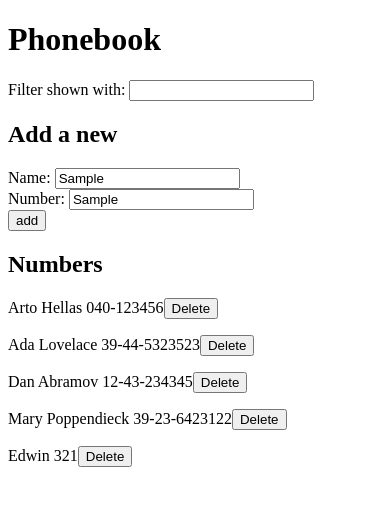
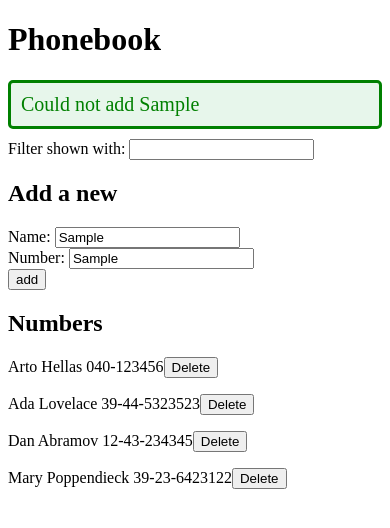
Before and after one commit to edwinalbanez/part2, a React (Vite) app in the folder phonebook/: page / in a window 390 px wide. Both pictures are taken after typing "Sample", "Sample" into the empty fields and a click on the button "add". Shown: the top 528 px of the page. Built offline with nearby package versions, Linux system fonts and the light colour scheme; no server answers; data requests are answered from the project's data file.

Commit message:
2.17: phonebook, step 12

```diff
--- a/phonebook/db.json
+++ b/phonebook/db.json
@@ -19,11 +19,6 @@
       "name": "Mary Poppendieck",
       "number": "39-23-6423122",
       "id": "4"
-    },
-    {
-      "id": "5275",
-      "name": "Edwin",
-      "number": "321"
     }
   ]
 }
--- a/phonebook/src/App.jsx
+++ b/phonebook/src/App.jsx
@@ -3,14 +3,15 @@ import personService from "./services/persons"
 import Filter from "./components/Filter";
 import PersonForm from "./components/PersonForm";
 import Persons from "./components/Persons"
+import Notification from "./components/Notification"
 
 const App = () => {
 
   const [persons, setPersons] = useState([]);
-
   const [newName, setNewName] = useState("");
   const [newNumber, setNewNumber] = useState("");
   const [filter, setFilter] = useState("");
+  const [message, setMessage] = useState({text: null});
 
   useEffect(() => {
     personService
@@ -24,9 +25,10 @@ const App = () => {
 
   const handleFilterChange = ({target}) => setFilter(target.value.toLowerCase());
 
-  const handleDeletePerson = (id) => {
-    setPersons(persons.filter(person => person.id !== id))
-  }
+  const createMessage = (text, success = true) => {
+    setMessage({text, success});
+    setTimeout(() => setMessage({text: null}), 3000);
+  };
 
   const handlerSubmit = (event) => {
     event.preventDefault();
@@ -34,8 +36,8 @@ const App = () => {
     const someEmptyField = newName.trim() === "" || newNumber.trim() === "";
 
     if (someEmptyField) {
-      window.alert("Complete all fields");
-      return
+      createMessage("Complete all fields.", false);
+      return;
     }
 
     const repeatedPerson = persons.find(person => person.name.toLowerCase() === newName.toLowerCase())
@@ -54,8 +56,13 @@ const App = () => {
         .then(updatedPerson => {
           setPersons(
             persons.map(person => person.id === updatedPerson.id ? updatedPerson : person)
-          )
-          window.alert(`${updatedPerson.name} has a new number`);
+          );
+          setNewName("");
+          setNewNumber("");
+          createMessage(`Updated ${updatedPerson.name}'s number.`);
+        })
+        .catch(() => {
+          createMessage(`${repeatedPerson.name}'s number could not be updated.`, false);
         })
 
       return;
@@ -67,12 +74,45 @@ const App = () => {
         setPersons(persons.concat(newPerson))
         setNewName("");
         setNewNumber("");
+        createMessage(`${newPerson.name} has been added.`);
+      })
+      .catch(() => {
+        createMessage(`Could not add ${newName}`);
+      })
+  }
+
+  const handleDeletePerson = (id, name) => {
+
+    const confirmDelete = window.confirm(`Delete ${name}?`);
+
+    if (!confirmDelete) {
+      return;
+    }
+
+    personService
+      .deleteById(id)
+      .then(deletedPerson => {
+        setPersons(persons.filter(person => person.id !== id));
+        createMessage(`${deletedPerson.name} was removed from contacts.`, false);
+      })
+      .catch(error => {
+
+        if (error.status === 404) {
+          setPersons(persons.filter(person => person.id !== id));
+          createMessage(`${name} has already been removed from contacts.`, false);
+          return;
+        }
+
+        createMessage(`The information of ${name} could not be deleted`, false);
+
       })
   }
 
   return (
     <div>
       <h1>Phonebook</h1>
+
+      <Notification message={message} />
 
       <Filter
         filter={filter}
--- /dev/null
+++ b/phonebook/src/components/Notification.jsx
@@ -0,0 +1,13 @@
+const Notification = ({ message }) => {
+  if (message.text === null) {
+    return null
+  }
+
+  return (
+    <div className={message.success ? "success" : "error" }>
+      {message.text}
+    </div>
+  )
+}
+
+export default Notification
--- a/phonebook/src/components/Persons.jsx
+++ b/phonebook/src/components/Persons.jsx
@@ -1,5 +1,3 @@
-import personService from "../services/persons";
-
 const Persons = ({ persons, onDelete }) => {
   return (
     <>
@@ -9,7 +7,7 @@ const Persons = ({ persons, onDelete }) => {
         <Contact
           key={person.id}
           person={person}
-          onDelete={() => onDelete(person.id)}
+          onDelete={() => onDelete(person.id, person.name)}
         />
       )}
     </>
@@ -18,25 +16,10 @@ const Persons = ({ persons, onDelete }) => {
 
 const Contact = ({person, onDelete}) => {
 
-  const handleClick = (id) => {
-    const confirmDelete = window.confirm(`Delete ${person.name}?`);
-
-    if (!confirmDelete) {
-      return;
-    }
-
-    personService
-      .deleteById(id)
-      .then(deletedPerson => {
-        onDelete();
-        window.alert(`${deletedPerson.name} was deleted`);
-      })
-  }
-
   return(
     <p>
       {person.name} {person.number}
-      <button onClick={() => handleClick(person.id)}>Delete</button>
+      <button onClick={onDelete}>Delete</button>
     </p>
   )
 }
--- /dev/null
+++ b/phonebook/src/index.css
@@ -0,0 +1,19 @@
+.success {
+  color: green;
+  background: rgb(231, 246, 235);
+  font-size: 20px;
+  border-style: solid;
+  border-radius: 5px;
+  padding: 10px;
+  margin-bottom: 10px;
+}
+
+.error {
+  color: red;
+  background: rgb(245, 225, 225);
+  font-size: 20px;
+  border-style: solid;
+  border-radius: 5px;
+  padding: 10px;
+  margin-bottom: 10px;
+}
--- a/phonebook/src/main.jsx
+++ b/phonebook/src/main.jsx
@@ -1,6 +1,7 @@
 import { StrictMode } from 'react'
 import { createRoot } from 'react-dom/client'
 import App from './App.jsx'
+import './index.css'
 
 createRoot(document.getElementById('root')).render(
   <StrictMode>
```
